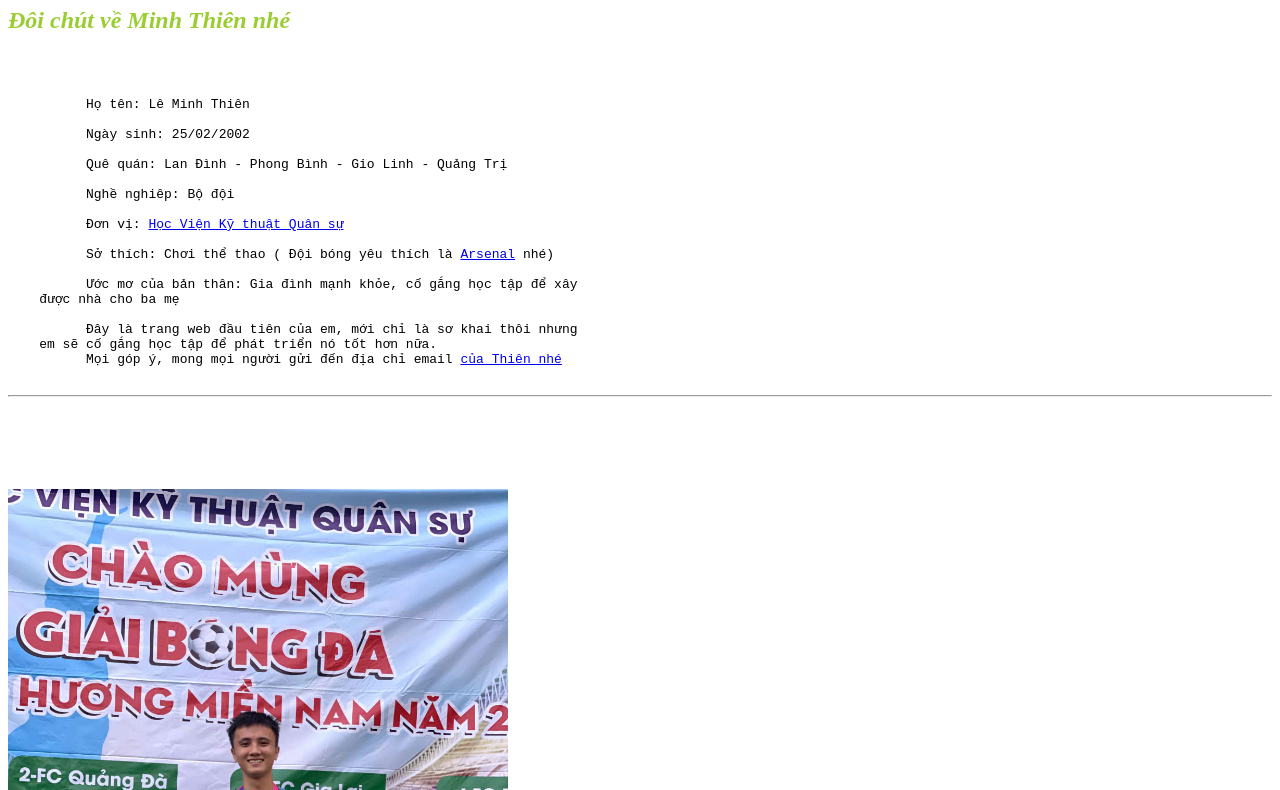
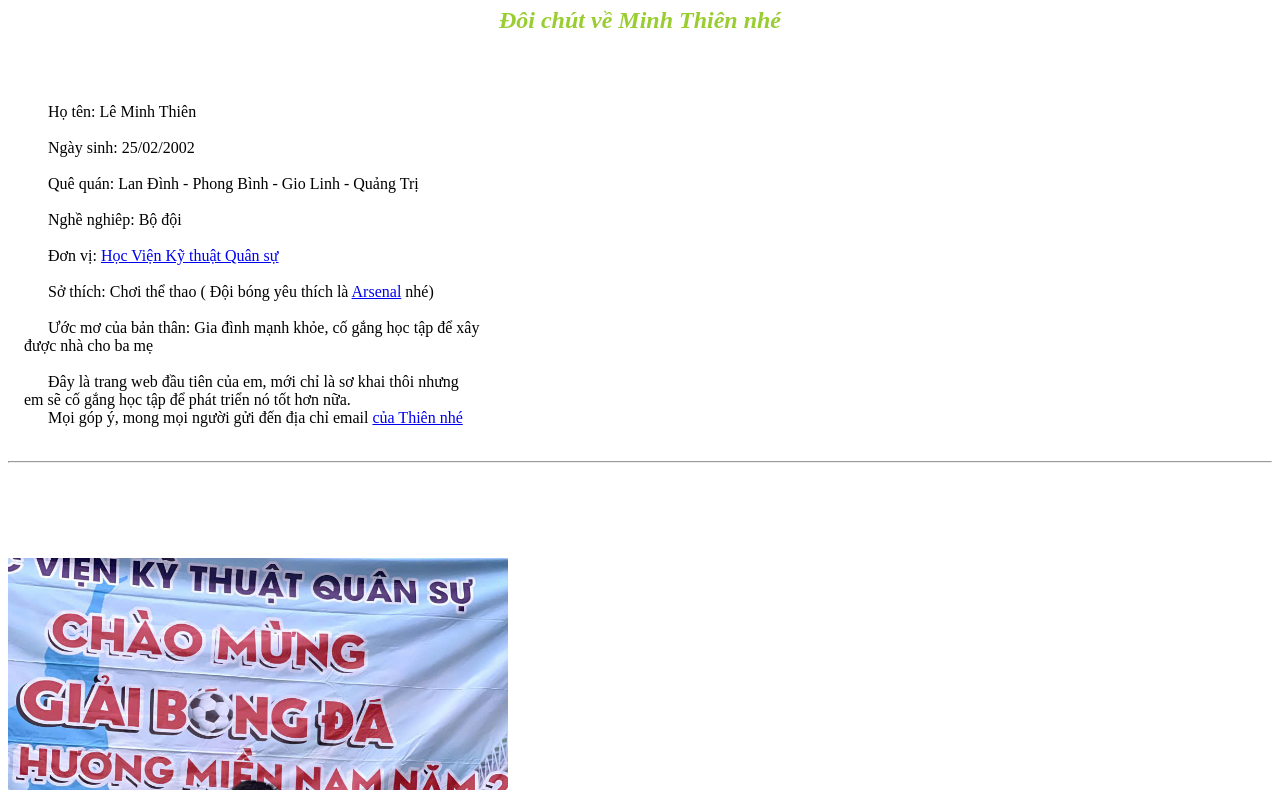
Before and after one commit to Thien74Mta/banthan1, a plain HTML site: page index.html in a window 1280 px wide. Shown: the part 73-863 px from the top of the page. Drawn offline with Linux system fonts and the light colour scheme.

Commit message:
5. sửa phông

```diff
--- a/style.css
+++ b/style.css
@@ -11,3 +11,12 @@ p {
   font-weight: 500;
   font-style: normal;
 }
+h1,
+h2,
+p {
+  font-family: "Times New Roman", Times, serif;
+}
+h1,
+h2 {
+  text-align: center;
+}
```
